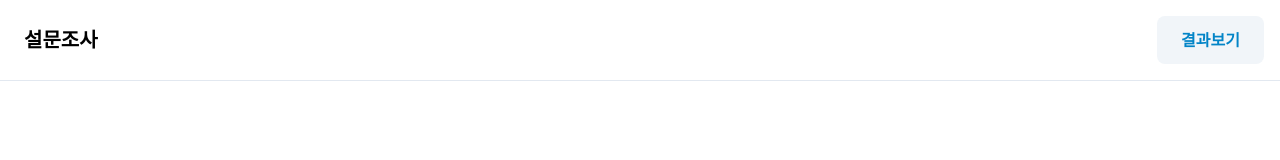
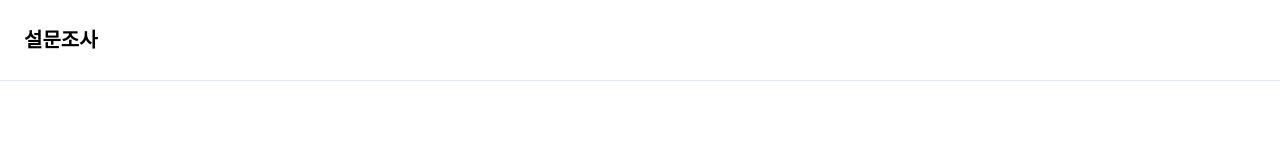
Before and after one commit to Ji-hoon/nextjs-coding-test, a Next.js app: page / in a window 1280 px wide. Shown: the top 160 px of the page. Built offline with nearby package versions, Linux system fonts and the light colour scheme.

Commit message:
Refactor: 로컬 스토리지에 저장된 값이 있을 때 root 페이지에서 결과보기 버튼 제공 & 대시보드에서 로컬 스토리지 저장 조건 변경

```diff
--- a/src/app/dashboard/contents.tsx
+++ b/src/app/dashboard/contents.tsx
@@ -9,11 +9,11 @@ import { useEffect, useState } from "react";
 export default function DashboardContent() {
   const dispatch = useDispatch();
   const [isSaved, setIsSaved] = useState(false);
-  const { registeredUserInfo } = useSelector(
+  const { isRegistered, registeredUserInfo } = useSelector(
     (state: storeProps) => state.survey
   );
 
-  if (!isSaved) {
+  if (!isSaved && isRegistered) {
     //로컬 스토리지에 결과값 저장
     setIsSaved(true);
     setLocalstorageWithUserInfo(registeredUserInfo);
--- a/src/components/modules/Header.tsx
+++ b/src/components/modules/Header.tsx
@@ -13,6 +13,9 @@ export default function Header() {
     (state: storeProps) => state.survey
   );
   const username = registeredUserInfo.memberName;
+
+  const currentStorageData = localStorage.getItem("surveyData");
+  const currentData = JSON.parse(currentStorageData as string);
 
   return (
     <header className="border-b border-slate-200 flex items-center p-4 w-full h-[81px]">
@@ -35,7 +38,7 @@ export default function Header() {
 
       <div className="flex-auto text-center h-12"></div>
       {/* / 경로일 때 버튼 노출 (/dashboard 경로일 때 미노출) */}
-      {pathname === PATHS.ROOT && (
+      {pathname === PATHS.ROOT && currentData && (
         <Button
           type={TYPES.LINK}
           link={PATHS.DASHBOARD}
```
